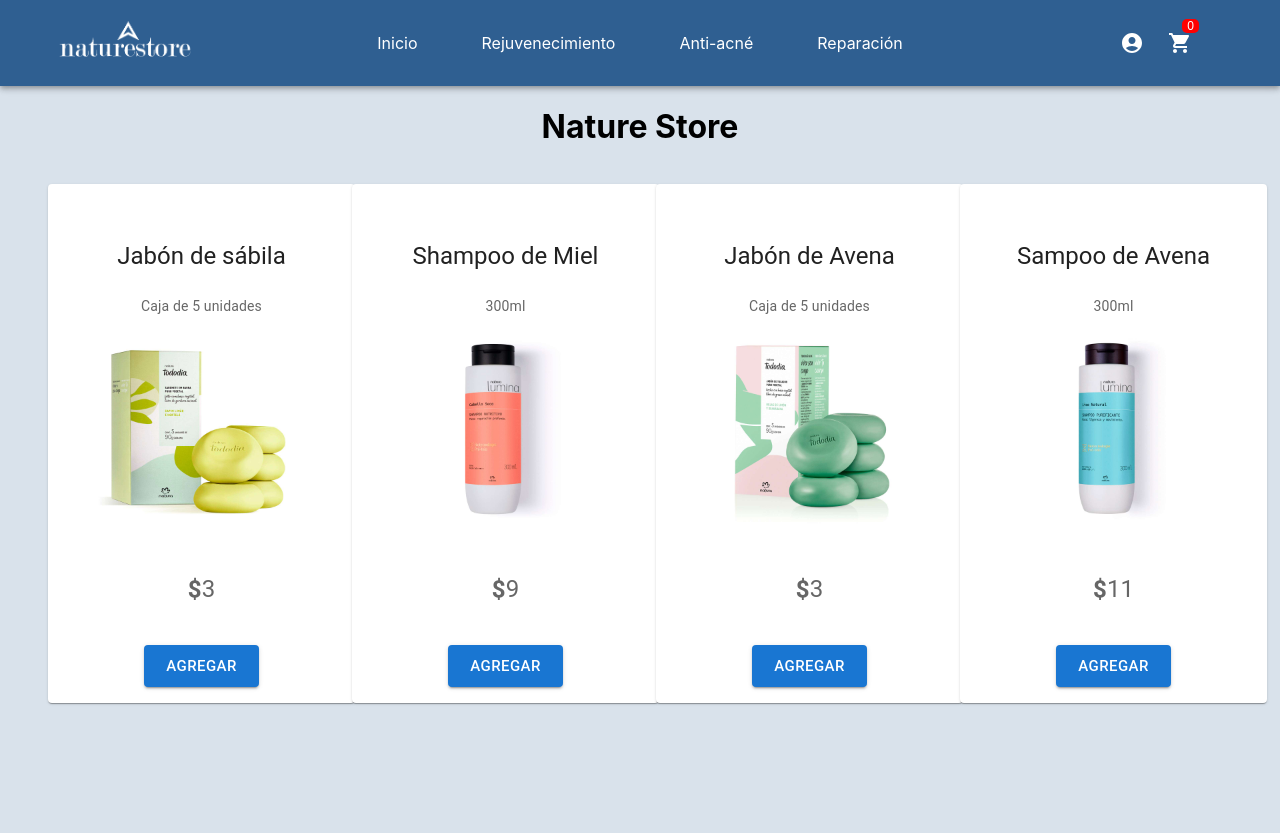
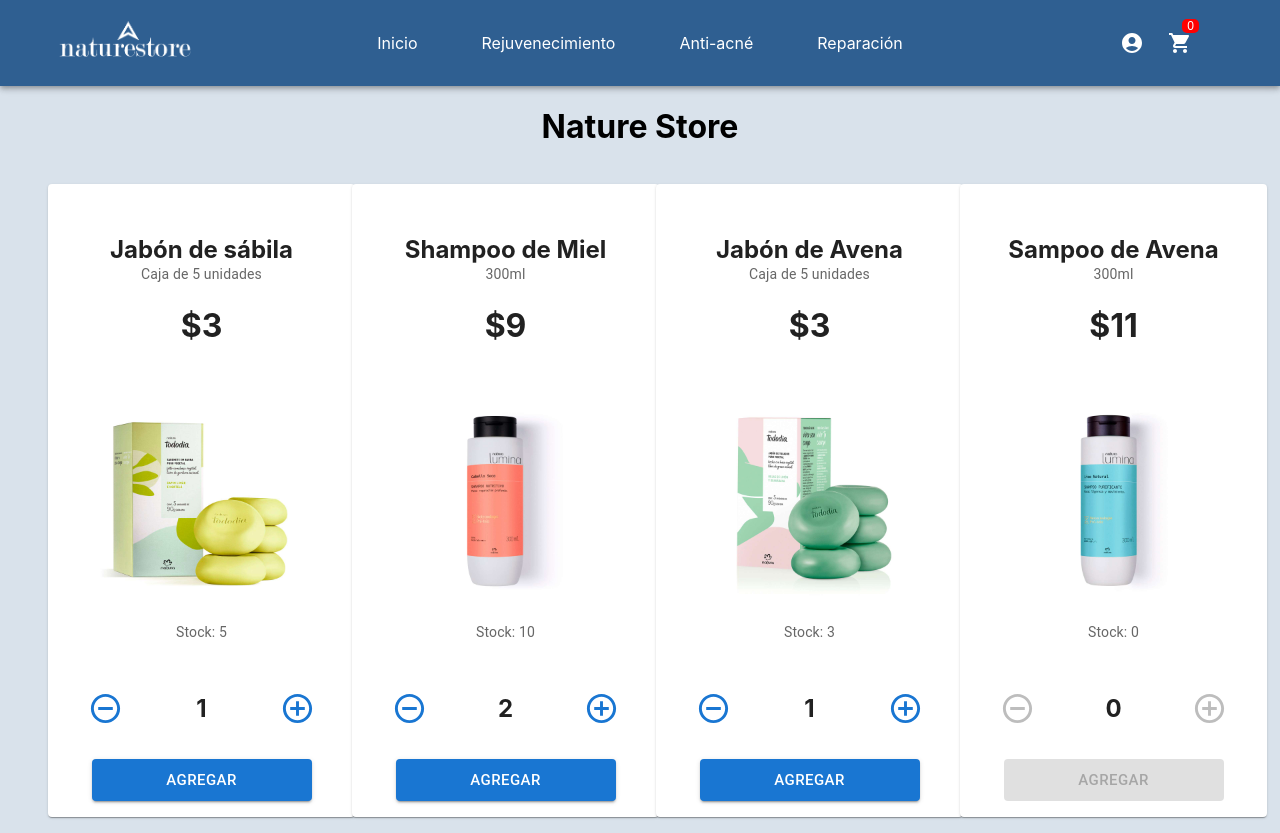
Before and after one commit to AlexanderJara95/naturestore, a React (Create React App) app: page / in a window 1280 px wide. Before the commit the page ends 800 px from the top, so only its background shows below. Built offline with nearby package versions, Linux system fonts and the light colour scheme.

Commit message:
Desafío 4 - Contador con botón

```diff
--- a/src/components/Card/ItemListContainer.js
+++ b/src/components/Card/ItemListContainer.js
@@ -3,26 +3,28 @@ import CardContent from '@mui/material/CardContent';
 import Button from '@mui/material/Button';
 import Typography from '@mui/material/Typography';
 import './ItemListContainer.css'
+import ItemCount from '../ItemCount/ItemCount';
 
-function ItemListContainer({title,price,image,pesoNeto}){
+function ItemListContainer({title,price,image,pesoNeto,stock,initial}){
     return(
         <Card sx={{ minWidth: 275}}>
             <CardContent>
-                <Typography variant="h5" component="div">
-                {title}
+                <h2 style={{marginBottom:'0'}}>
+                    {title}
+                </h2>
+                <Typography variant="body2" color="text.secondary">
+                    {pesoNeto}
                 </Typography>
-                <Typography variant="body2" color="text.secondary">
-                {pesoNeto}
-                <br />
+                <h1><b>$</b>{price}</h1>
+                <br/>
                 <div className='imageItemList'>
                     <img src={`${image}`}/>
                 </div>
-                <Typography variant="h5" component="div">
-                <b>$</b>{price}
-                </Typography>
+                <Typography variant="body2" color="text.secondary">
+                    Stock: {stock}
                 </Typography>
             </CardContent>
-            <Button variant="contained" size="large">Agregar</Button>
+            <ItemCount stock={stock} initial={initial}></ItemCount>
         </Card>
     );
 }
--- a/src/components/Card/ListContainer.js
+++ b/src/components/Card/ListContainer.js
@@ -5,16 +5,16 @@ function ListContainer(){
     return(
         <Grid container>
             <Grid item md={3}>
-                <ItemListContainer title={"Jabón de sábila"} pesoNeto={"Caja de 5 unidades"} price={"3"} image={"jabon1.jpg"} ></ItemListContainer>
+                <ItemListContainer title={"Jabón de sábila"} pesoNeto={"Caja de 5 unidades"} price={"3"} image={"jabon1.jpg"} stock={"5"} initial={1}></ItemListContainer>
             </Grid>
             <Grid item md={3}>
-                <ItemListContainer title={"Shampoo de Miel"} pesoNeto={"300ml"} price={"9"} image={"shampoo1.jpg"}></ItemListContainer>
+                <ItemListContainer title={"Shampoo de Miel"} pesoNeto={"300ml"} price={"9"} image={"shampoo1.jpg"} stock={"10"} initial={2}></ItemListContainer>
             </Grid>
             <Grid item md={3}>
-                <ItemListContainer title={"Jabón de Avena"} pesoNeto={"Caja de 5 unidades"} price={"3"} image={"jabon2.jpg"}></ItemListContainer>
+                <ItemListContainer title={"Jabón de Avena"} pesoNeto={"Caja de 5 unidades"} price={"3"} image={"jabon2.jpg"} stock={3} initial={1}></ItemListContainer>
             </Grid>
             <Grid item md={3}>
-                <ItemListContainer title={"Sampoo de Avena"} pesoNeto={"300ml"} price={"11"} image={"shampoo2.jpg"}></ItemListContainer>
+                <ItemListContainer title={"Sampoo de Avena"} pesoNeto={"300ml"} price={"11"} image={"shampoo2.jpg"} stock={"0"} initial={0}></ItemListContainer>
             </Grid>
         </Grid>
     );
--- /dev/null
+++ b/src/components/ItemCount/ItemCount.css
@@ -0,0 +1,10 @@
+.count-item{
+    display: flex;
+    justify-content: center;
+}
+.count-item h2{
+    width: 100%;
+}
+.MuiButton-root{
+    width: 80%;
+}
--- /dev/null
+++ b/src/components/ItemCount/ItemCount.js
@@ -0,0 +1,42 @@
+import { useEffect, useState } from 'react';
+import Button from '@mui/material/Button';
+import './ItemCount.css';
+import DoDisturbOnOutlinedIcon from '@mui/icons-material/DoDisturbOnOutlined';
+import AddCircleOutlineOutlinedIcon from '@mui/icons-material/AddCircleOutlineOutlined';
+import { IconButton } from '@mui/material';
+
+function ItemCount({stock,initial}){
+
+    const [count,setCount] = useState(initial);
+    const [desactive,setDesactive] = useState(false);
+
+    useEffect(()=>{
+        if(stock==0)setDesactive(true);
+    },[stock]);
+
+    const onAdd = () =>{
+        if(count<stock){
+            setCount(count+1);
+        }
+    }
+    const onRemove = () =>{
+        if(count>0)
+        setCount(count-1);
+    }
+
+    return(
+        <>
+            <div className='count-item'>
+                <IconButton color="primary" aria-label="agregar" disabled={desactive} onClick={onRemove}>
+                    <DoDisturbOnOutlinedIcon fontSize='large'/>
+                </IconButton>
+                <h2>{count}</h2>
+                <IconButton color="primary" aria-label="agregar" disabled={desactive} onClick={onAdd}>
+                    <AddCircleOutlineOutlinedIcon fontSize='large' />
+                </IconButton>
+            </div>
+            <Button variant="contained" disabled={desactive} size="large">Agregar</Button>
+        </>
+    );
+}
+export default ItemCount;
```
